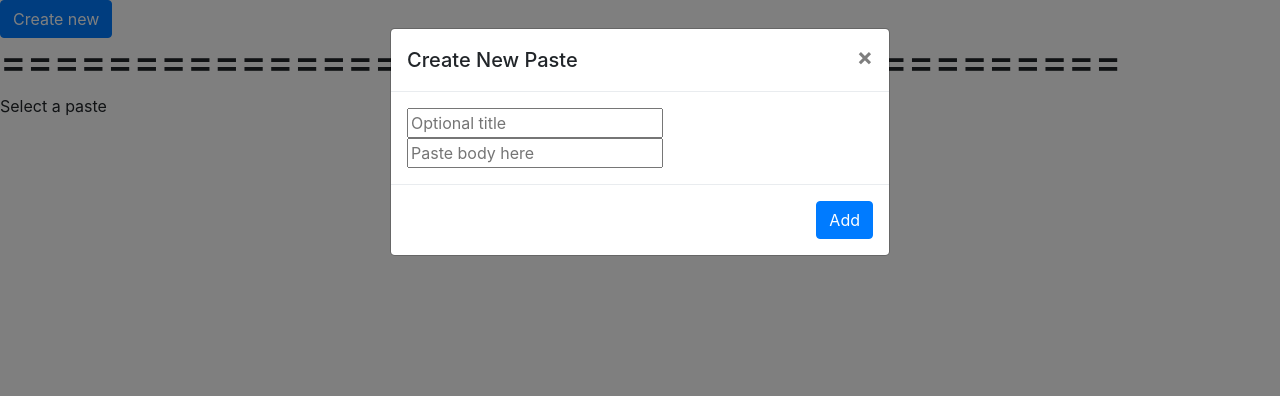
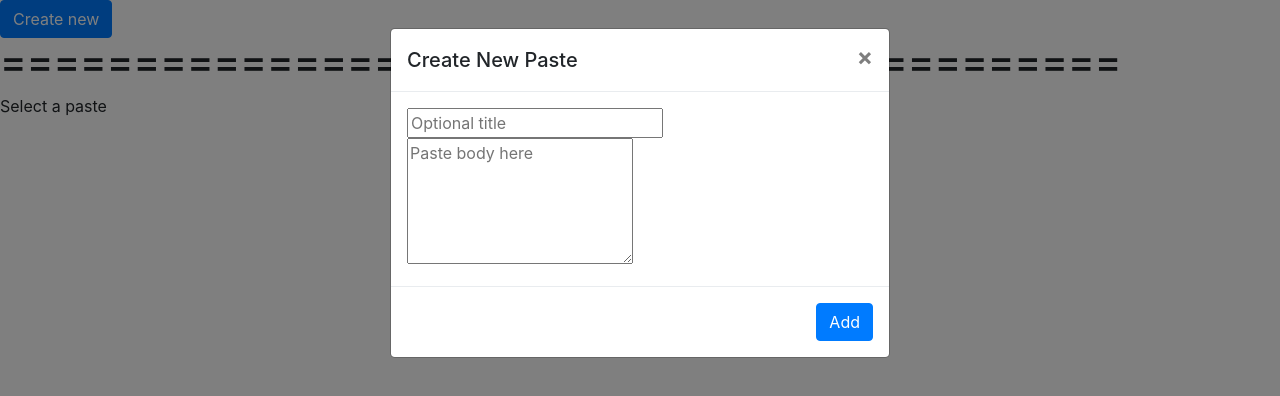
Before and after one commit to nchumphot/pastebin-frontend, a React (Create React App) app: page / in a window 1280 px wide. Both pictures are taken after a click on the button "Create new". Shown: the top 396 px of the page. Built offline with nearby package versions, Linux system fonts and the light colour scheme; no server answers.

Commit message:
Allowed multi-line body input

```diff
--- a/src/components/PostModal.tsx
+++ b/src/components/PostModal.tsx
@@ -72,7 +72,8 @@ export function PostModal(props: {
                 onChange={(e) => setTitle(e.target.value)}
               />
               <br />
-              <input
+              <textarea
+                rows={5}
                 id="bodyinput"
                 placeholder="Paste body here"
                 value={body}
```
